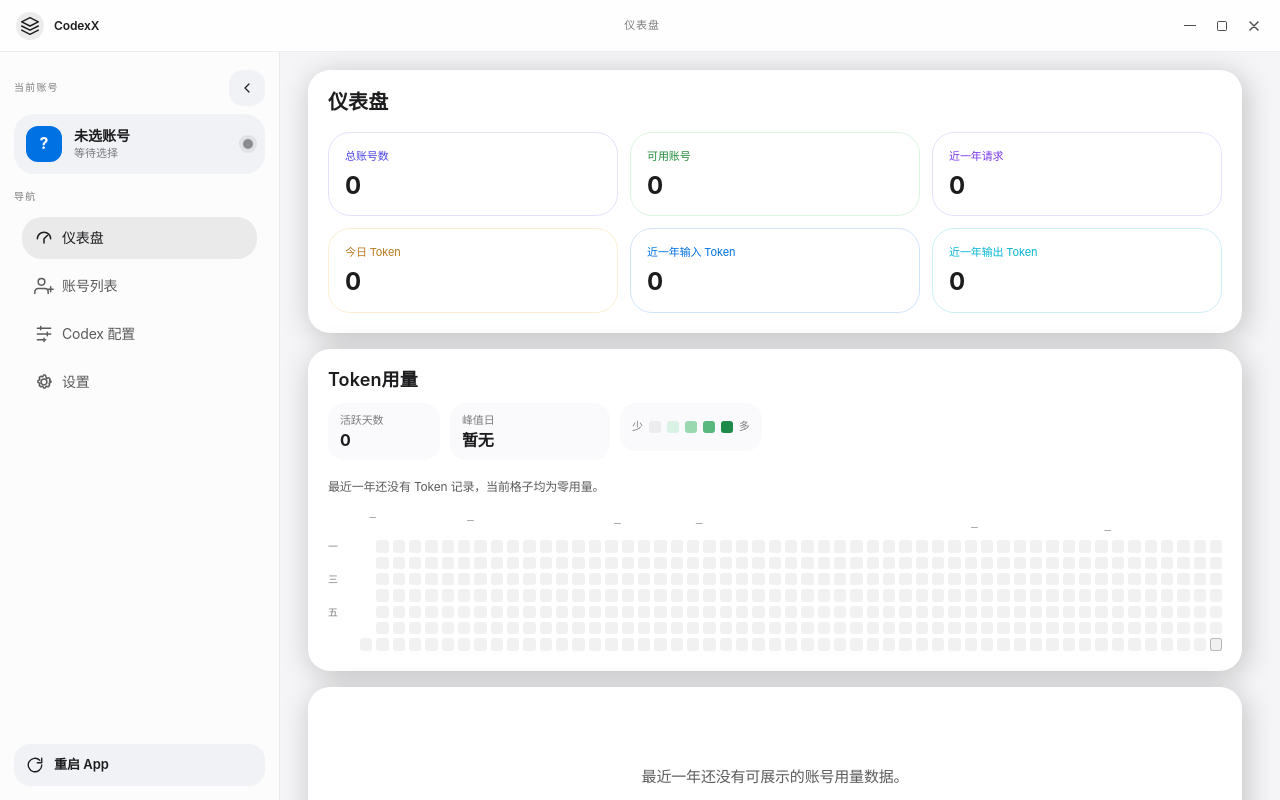
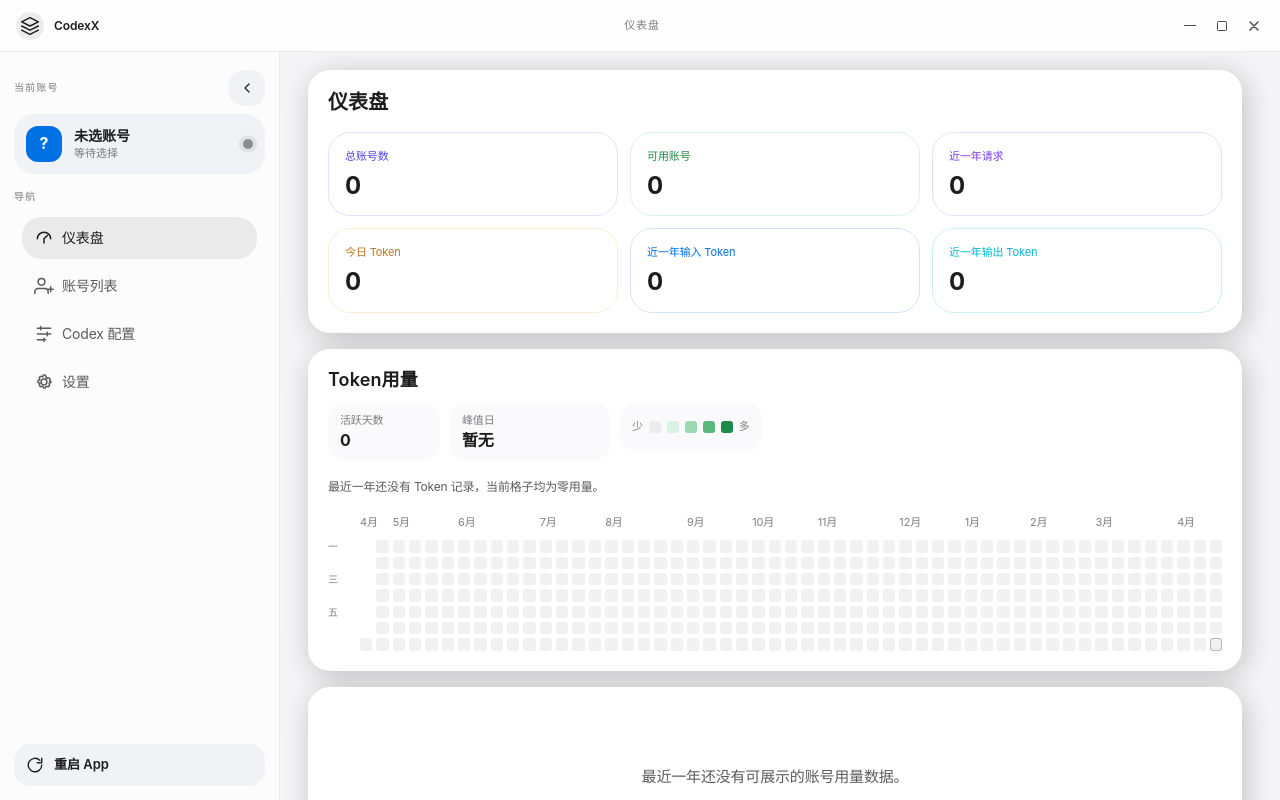
Before and after one commit to weimin96/CodexX, a Vue app: page /usage in a window 1280 px wide. Built offline with nearby package versions, Linux system fonts and the light colour scheme.

Commit message:
修复 Token 用量月份显示

```diff
--- a/src/components/usage/TokenUsageHeatmap.vue
+++ b/src/components/usage/TokenUsageHeatmap.vue
@@ -40,14 +40,13 @@
       <div class="heatmap-board">
         <div class="heatmap-corner" aria-hidden="true" />
 
-        <div class="heatmap-month-row" :style="heatmapMonthRowStyle">
+        <div class="heatmap-month-row">
           <span
-            v-for="monthLabel in heatmapMonthLabels"
-            :key="monthLabel.key"
-            class="heatmap-month-label"
-            :style="buildMonthLabelStyle(monthLabel)"
+            v-for="slot in heatmapMonthSlots"
+            :key="`month-${slot.key}`"
+            class="heatmap-month-slot"
           >
-            {{ monthLabel.label }}
+            {{ slot.label }}
           </span>
         </div>
 
@@ -109,11 +108,9 @@ interface HeatmapWeek {
   cells: HeatmapCell[]
 }
 
-interface HeatmapMonthLabel {
+interface HeatmapMonthSlot {
   key: string
   label: string
-  start_week_index: number
-  week_span: number
 }
 
 const props = defineProps<{
@@ -194,11 +191,11 @@ const heatmapWeeks = computed<HeatmapWeek[]>(() => {
   return weeks
 })
 
-const heatmapMonthRowStyle = computed(() => ({
-  gridTemplateColumns: `repeat(${heatmapWeeks.value.length}, minmax(0, 1fr))`,
-}))
-
-const heatmapMonthLabels = computed<HeatmapMonthLabel[]>(() => {
+const heatmapMonthSlots = computed<HeatmapMonthSlot[]>(() => {
+  const slots = heatmapWeeks.value.map((week) => ({
+    key: week.key,
+    label: '',
+  }))
   const monthRanges = new Map<
     string,
     {
@@ -232,14 +229,16 @@ const heatmapMonthLabels = computed<HeatmapMonthLabel[]>(() => {
     }
   })
 
-  return Array.from(monthRanges.values())
-    .map((range) => ({
-      key: range.key,
-      label: range.label,
-      start_week_index: range.start_week_index,
-      week_span: range.end_week_index - range.start_week_index + 1,
-    }))
-    .filter((label, index) => index > 0 || label.week_span >= 2)
+  Array.from(monthRanges.values()).forEach((range, index) => {
+    const weekSpan = range.end_week_index - range.start_week_index + 1
+    if (index === 0 && weekSpan < 2) {
+      return
+    }
+
+    slots[range.start_week_index].label = range.label
+  })
+
+  return slots
 })
 
 const activeDayCount = computed(() =>
@@ -346,12 +345,6 @@ function resolveHeatmapLevel(totalTokens: number, thresholds: [number, number, n
   }
 
   return 4
-}
-
-function buildMonthLabelStyle(label: HeatmapMonthLabel) {
-  return {
-    gridColumn: `${label.start_week_index + 1} / span ${label.week_span}`,
-  }
 }
 
 function startOfDay(date: Date): Date {
@@ -501,19 +494,19 @@ function formatMonthDay(dateKey: string): string {
 }
 
 .heatmap-month-row {
-  display: grid;
-  column-gap: var(--heatmap-gap);
+  display: flex;
+  gap: var(--heatmap-gap);
   width: 100%;
   min-width: 0;
 }
 
-.heatmap-month-label {
+.heatmap-month-slot {
+  flex: 1 1 0;
   min-width: 0;
   font-size: 11px;
   line-height: 1.2;
   color: var(--app-ink-tertiary);
   white-space: nowrap;
-  overflow: hidden;
 }
 
 .heatmap-weekday-labels {
@@ -613,7 +606,7 @@ function formatMonthDay(dateKey: string): string {
     --heatmap-weekday-width: 16px;
   }
 
-  .heatmap-month-label {
+  .heatmap-month-slot {
     font-size: 10px;
   }
 
```
